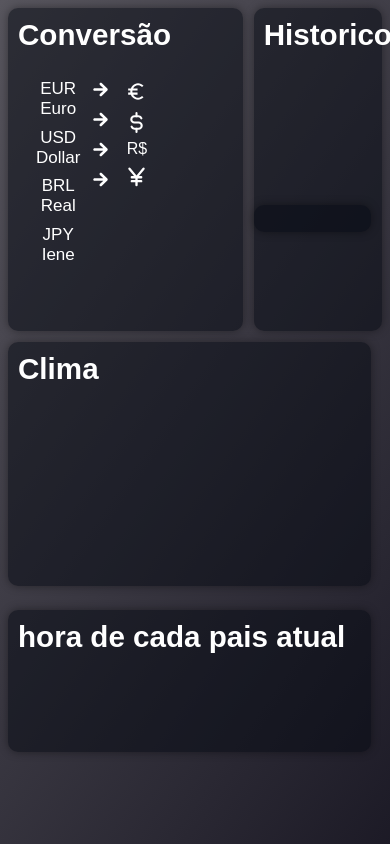
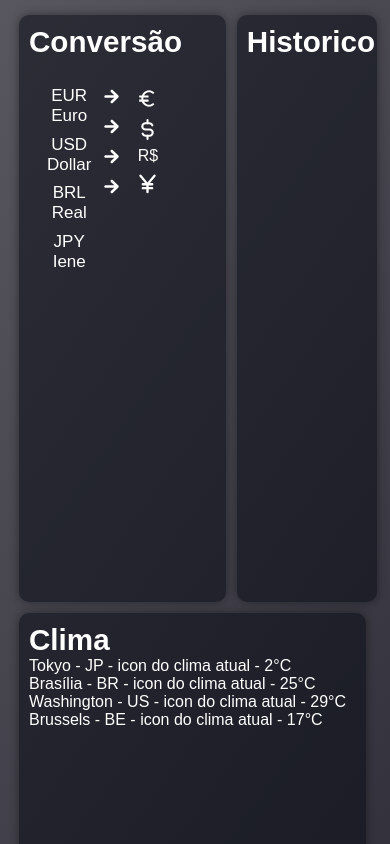
Before and after one commit to SantV7/dashboard-coins, a React (Vite) app: page / in a window 390 px wide. Shown: the top 844 px of the page. Built offline with nearby package versions, Linux system fonts and the light colour scheme; a web font is replaced by a local one.

Commit message:
Creating weather Structure

```diff
--- a/index.html
+++ b/index.html
@@ -3,7 +3,7 @@
   <head>
     <meta charset="UTF-8" />
     <meta name="viewport" content="width=device-width, initial-scale=1.0" />
-    <title>dashboard Coins</title>
+    <title>Dashboard Coins</title>
   </head>
   <body>
     <div id="root"></div>
--- a/src/App.jsx
+++ b/src/App.jsx
@@ -2,9 +2,7 @@ import SideBar from "./components/sidebar/SideBar"
 import '../src/styles/global.css'
 import './styles/main.css'
 import ConvertionCoins from "./components/convertionCoins/ConvertionCoins"
-
-
-
+import Weather from "./components/weather/Weather"
 
 function App() {
 
@@ -19,7 +17,7 @@ function App() {
         <ConvertionCoins />
 
         <div className="data-card" id="weather">
-          <h2 className="cards-tittle">Clima</h2>
+          <Weather />
         </div>
 
         <div className="data-card" id="timer-country">
--- /dev/null
+++ b/src/components/weather/Weather.jsx
@@ -0,0 +1,20 @@
+import '../weather/weather.css'
+
+const Weather = () => {
+
+
+  return (
+    <>
+    <h2 className="cards-tittle">Clima</h2>
+
+    <div className="weather-location">
+        <div className="jp-capital">Tokyo - JP - icon do clima atual - 2°C</div>
+        <div className="brasil-capital">Brasília - BR - icon do clima atual - 25°C</div>
+        <div className="washington-capital">Washington - US - icon do clima atual - 29°C</div>
+        <div className="brussels-capital">Brussels - BE - icon do clima atual - 17°C</div>
+    </div>
+    </>
+  )
+}
+
+export default Weather
--- a/src/styles/main.css
+++ b/src/styles/main.css
@@ -46,28 +46,30 @@
 
 @media screen and (max-width: 768px) {
     #main-content {
-        height: 900px;
-        grid-template-rows: repeat(53, auto);
-        grid-template-columns: 2fr 1fr;
-        padding: 8px;
+        height: 1800px;
+        grid-template-rows: repeat(55, auto);
+        grid-template-columns: 1.6fr 1fr;
+        padding-left: 19px;
+        justify-content: center;
     }
     #convertion-coins {
-        grid-area: 1 / 1 / 10/ 2;
+        grid-area: 1 / 1 / 16/ 2;
         padding: 10px;
     }
 
     #weather {
-        grid-area: 10 /1 /30/ 3;
+        grid-area: 16 /1 /30/ 3;
     }
     #history {
-    grid-area: 1 / 4 / 10 / -2;
+    grid-area: 1 / 4 / 16 / -2;
 }
 
     #img-slide {
-        grid-area: 5 / 2 / 8/ 3;
+        background-color: rgb(53, 70, 92);
+        grid-area: 47 / 1 / 55/ 3;
     }
 
     #timer-country {
-        grid-area: 31/ 1 / 43/ 3;
+        grid-area: 30/ 1 / 47/ 3;
     }
 }
```
Also changed, not shown: src/components/weather/weather.css (added).
